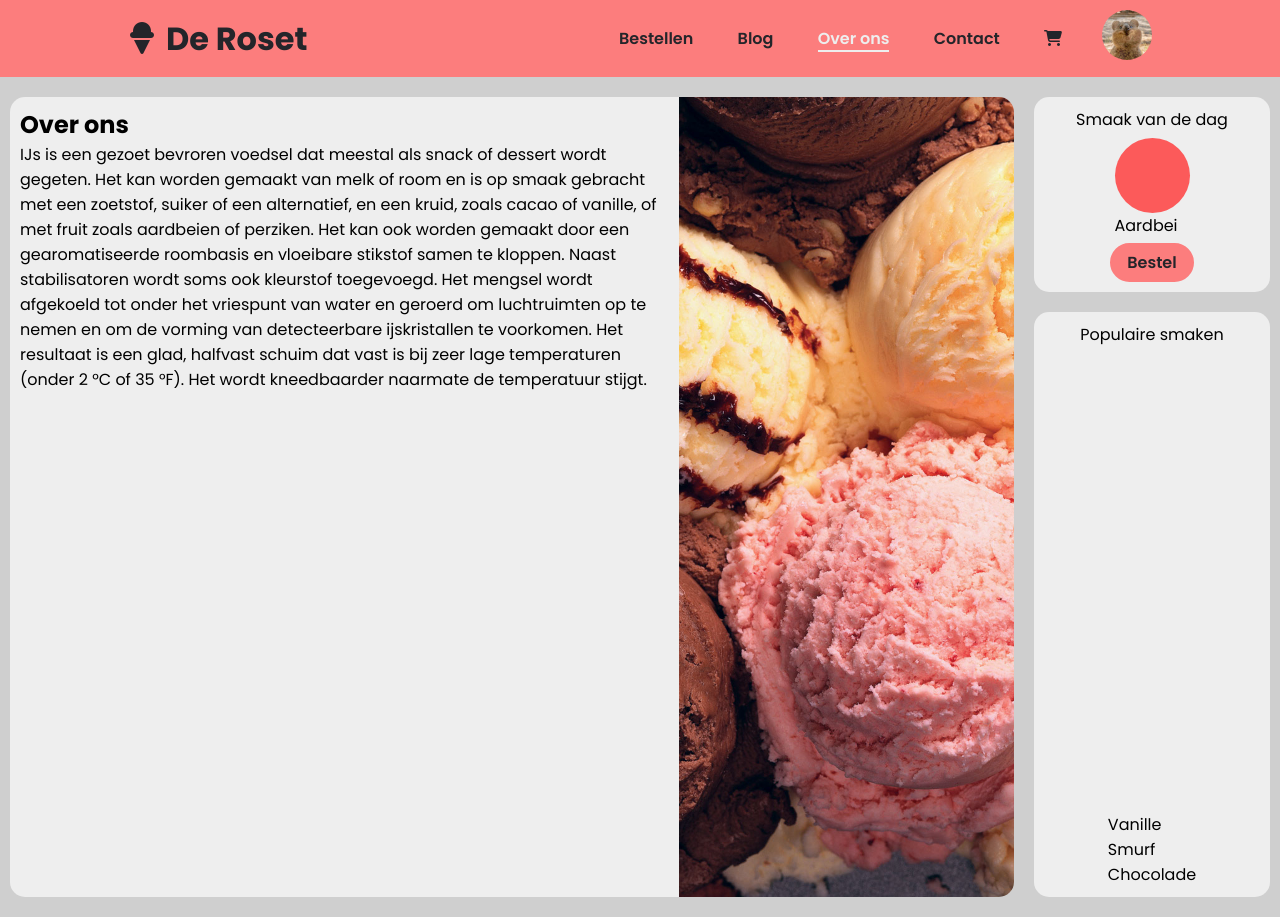
After one commit to Joudi-Mo/ijssalon-De-Roset, a PHP site: page /views/klant/over_ons.php in a window 1280 px wide. The commit adds this page. Run offline with PHP 8.4, Linux system fonts and the light colour scheme; some libraries are stand-ins or nearby versions.

Commit message:
mockup nabouwen

```diff
--- a/views/klant/aanbod.php
+++ b/views/klant/aanbod.php
@@ -100,12 +100,12 @@
 
                                 <div class="card-body border-top">
                                     <h2><?php echo $product["name"] ?></h2>
-                                    <p class="card-text text-muted">This is a wider card with supporting text below as a natural lead-in to additional content. This content is a little bit longer.</p>
+                                    <p class="card-text text-muted">De allelekkerste smaken vind je bij De Roset</p>
                                     <div class="d-flex justify-content-between align-items-center">
+                                        <span class="text-primary"><?php echo $product["price_per_kg"] ?> € per liter</span>
                                         <div class="btn-group">
                                             <a type="button" class="btn btn-sm btn-primary" href="product_update.php?id=<?php echo $product["id"] ?>">Bestel</a>
                                         </div>
-                                        <span class="text-primary"><?php echo $product["price_per_kg"] ?> € per liter</span>
                                     </div>
                                 </div>
                             </div>
--- /dev/null
+++ b/views/klant/over_ons.php
@@ -0,0 +1,75 @@
+<!DOCTYPE html>
+<html lang="en">
+
+<head>
+    <meta charset="UTF-8">
+    <meta http-equiv="X-UA-Compatible" content="IE=edge">
+    <meta name="viewport" content="width=device-width, initial-scale=1.0">
+    <title>Over ons</title>
+    <link rel="stylesheet" href="../over_ons.css">
+    <!-- Fontawesoe icons -->
+    <script src="https://kit.fontawesome.com/a333f4247d.js" crossorigin="anonymous"></script>
+</head>
+
+<body>
+    <!-- De navbar (logo + navigation items/links) -->
+    <div class="header">
+        <!-- <img src="../../Assets/ice-cream.png" alt="logo" class="logo"> -->
+        <a class="logo" href="#"><i class="fa-solid fa-ice-cream"></i>De Roset</a>
+        <nav>
+            <ul class="nav_links">
+                <li><a href="#">Bestellen</a></li>
+                <li><a href="#">Blog</a></li>
+                <li><a href="#" class="active">Over ons</a></li>
+                <li><a href="#">Contact</a></li>
+                <li><a href="#"><i class="fa-solid fa-cart-shopping"></i></a></li>
+            </ul>
+        </nav>
+        <a href="#" class="cta"><img class="account" src="../../Assets/smileXD.jpg" alt=""></a>
+    </div>
+
+    <section class="content">
+        <div class="container">
+            <!-- Hoofd content -->
+            <div class="main">
+                <div class="over_ons_tekst">
+
+                    <h1 class="title">Over ons</h1>
+                    <p>IJs is een gezoet bevroren voedsel dat meestal als snack of dessert wordt gegeten. Het kan worden gemaakt van melk of room en is op smaak gebracht met een zoetstof, suiker of een alternatief, en een kruid, zoals cacao of vanille, of met fruit zoals aardbeien of perziken. Het kan ook worden gemaakt door een gearomatiseerde roombasis en vloeibare stikstof samen te kloppen. Naast stabilisatoren wordt soms ook kleurstof toegevoegd. Het mengsel wordt afgekoeld tot onder het vriespunt van water en geroerd om luchtruimten op te nemen en om de vorming van detecteerbare ijskristallen te voorkomen. Het resultaat is een glad, halfvast schuim dat vast is bij zeer lage temperaturen (onder 2 °C of 35 °F). Het wordt kneedbaarder naarmate de temperatuur stijgt.</p>
+                </div>
+                <!-- <img class="main-img" src="../../Assets/Scoops-kinds-ice-cream.jpg" alt="Over ons"> -->
+                <div class="main-img"></div>
+            </div>
+
+            <!-- Smaak van de dag -->
+            <div class="dag">
+                <span>Smaak van de dag</span>
+
+                <div class="smaak">
+                    <div class="smaak_img"></div>
+                    <span class="smaak__naam">Aardbei</span>
+                </div>
+                <a class="bestel" href="">Bestel</a>
+            </div>
+
+            <!-- Populaire smaken -->
+            <div class="populaire">
+                <span>Populaire smaken</span>
+                <div class="smaak">
+                    <div class="smaak_img1"></div>
+                    <span class="smaak__naam">Vanille</span>
+                    <div class="smaak">
+                        <div class="smaak_img2"></div>
+                        <span class="smaak__naam">Smurf</span>
+                    </div>
+                    <div class="smaak">
+                        <div class="smaak_img3"></div>
+                        <span class="smaak__naam">Chocolade</span>
+                    </div>
+
+                </div>
+            </div>
+    </section>
+</body>
+
+</html>
--- /dev/null
+++ b/views/main.js
@@ -0,0 +1,6 @@
+const hamburger = document.querySelector('.hamburger');
+
+hamburger.addEventListener('click', function(){
+    this.classList.toggle('is-active');
+
+})
--- /dev/null
+++ b/views/over_ons.css
@@ -0,0 +1,188 @@
+@import url('https://fonts.googleapis.com/css2?family=Poppins:wght@400;600;700;900&display=swap');
+
+:root{
+    --primary: #FC7D7D;
+    --primary_alt: #d87171;
+    --light: #eee;
+    --dark_accent: #24252A;
+}
+
+*{
+    box-sizing: border-box;
+    margin: 0;
+    padding: 0;
+}
+body{
+    font-family: 'Poppins', sans-serif;
+    background-color: #CFCFCF;
+
+
+}
+/* Start navbar */
+li, a{
+    font-weight: 600;
+    font-size: 16px;
+    color: var(--dark_accent);
+    text-decoration: none;
+}
+
+.header{
+    background-color: var(--primary);
+    display: flex;
+    justify-content: flex-end;
+    align-items: center;
+    padding: 10px 10%;
+}
+/* image logo */
+/* .logo{
+    cursor: pointer;
+    width: 43px;
+    height: 43px;
+    margin-right: auto;
+} */
+.logo{
+    color: var(--dark_accent);
+    font-weight: bold;
+    font-size: 32px;
+    margin-right: auto;
+
+}
+
+.logo i{
+    margin-right: 10px;
+}
+
+.nav_links{
+    list-style: none;
+}
+
+.nav_links li{
+    display: inline-block;
+    padding: 0px 20px;
+}
+
+.nav_links li a{
+    transition: all 0.3s ease 0s;
+}
+
+.nav_links li a:hover{
+    color: var(--light);
+}
+.nav_links li a.active{
+    color: var(--light);
+    border-bottom: 2px solid #eee;
+}
+
+.account{
+    margin-left: 20px;
+    width: 50px;
+    height: 50px;
+    border: none;
+    border-radius: 150px;
+    transition: all 0.3s ease 0s;
+}
+.account:hover{
+    opacity: 0.8;
+}
+/* End navbar */
+
+/* Start content */
+.content{
+    max-width: 1440px;
+    margin: 10px auto;
+    padding: 10px;
+}
+.container{
+    display: grid;
+    /* grid-template-columns: 1fr 5fr; */
+    grid-template-columns: repeat(5, 1fr);
+    grid-template-rows: 1fr 3fr;
+    gap: 20px;
+    height: 100vh;
+
+}
+.dag, .main, .populaire{
+    background-color: var(--light);
+    border: none;
+    border-radius: 15px;
+    padding: 10px;
+}
+.main{
+    grid-column: 1 / 5;
+    grid-row: 1/3;
+
+    display: grid;
+    grid-template-columns: 2fr 1fr;
+    grid-template-rows: 1fr;
+    padding: 0;
+}
+.over_ons_tekst{
+        /* background-color: orange; */
+        padding: 10px;
+
+}
+.title{
+    /* background-color: orange; */
+}
+ .main p{
+    /* background-color: yellow; */
+}
+.main-img{
+    border: none;
+    border-radius: 0 15px 15px 0;
+    background: url('../Assets/Scoops-kinds-ice-cream.jpg');
+    background-size: cover;
+
+}
+.main-img{
+
+}
+.dag, .populaire{
+    display: flex;
+    flex-direction: column;
+    /* justify-content: center; */
+    justify-content: space-between;
+    align-items: center;
+}
+.smaak{
+    display: flex;
+    justify-content: center;
+    flex-direction: column;
+}
+.smaak_img{
+    background-color: #FC5A5A ;
+    border: none;
+    border-radius: 150px;
+    height: 75px;
+    width: 75px;
+    /* align-self: center; */
+}
+.smaak_naam{
+    margin-left: 15px;
+}
+.bestel{
+    background-color: var(--primary);
+    border: 2px solid var(--primary);
+    border-radius: 50px;
+    padding: 5px 15px;
+    color: var(--dark_accent);
+
+}
+.bestel:hover{
+    background-color: var(--light);
+    color: var(--primary);
+    transition: all 0.4s ease 0s;
+}
+/* .populaire .smaak_img{
+    border: none;
+    border-radius: 50px;
+}
+.populaire .smaak_img1{
+    background-color: #E7D596;
+}
+.populaire .smaak_img2{
+    background-color: aqua;
+}
+.populaire .smaak_img3{
+    background-color: #8C4307;
+} */
```
Also changed, not shown: views/bestellen.css (added, +112 -0 lines), views/klant/bestellen.php (added, +34 -0 lines), Assets/Scoops-kinds-ice-cream.jpg (added), Assets/smileXD.jpg (added).
